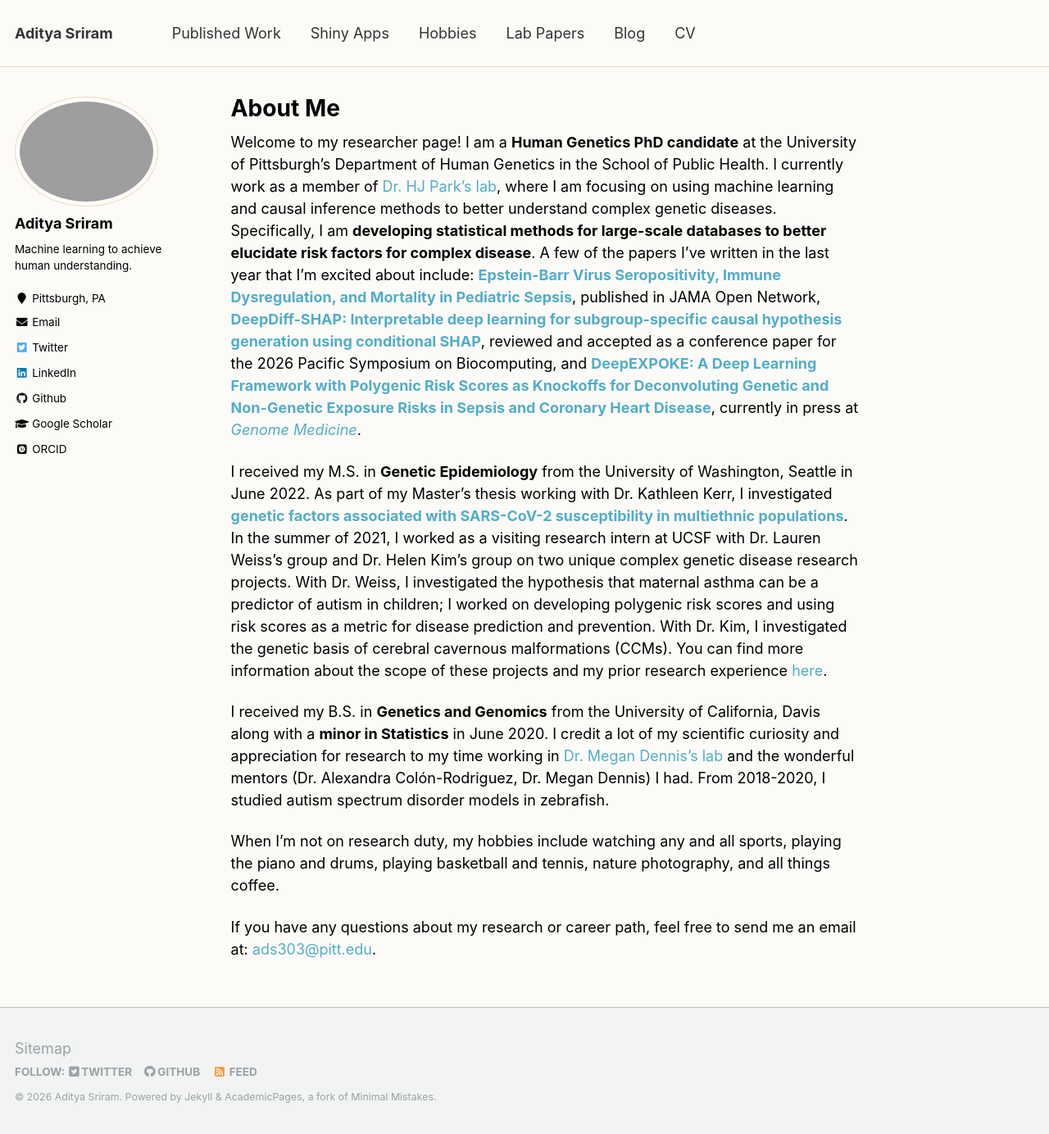
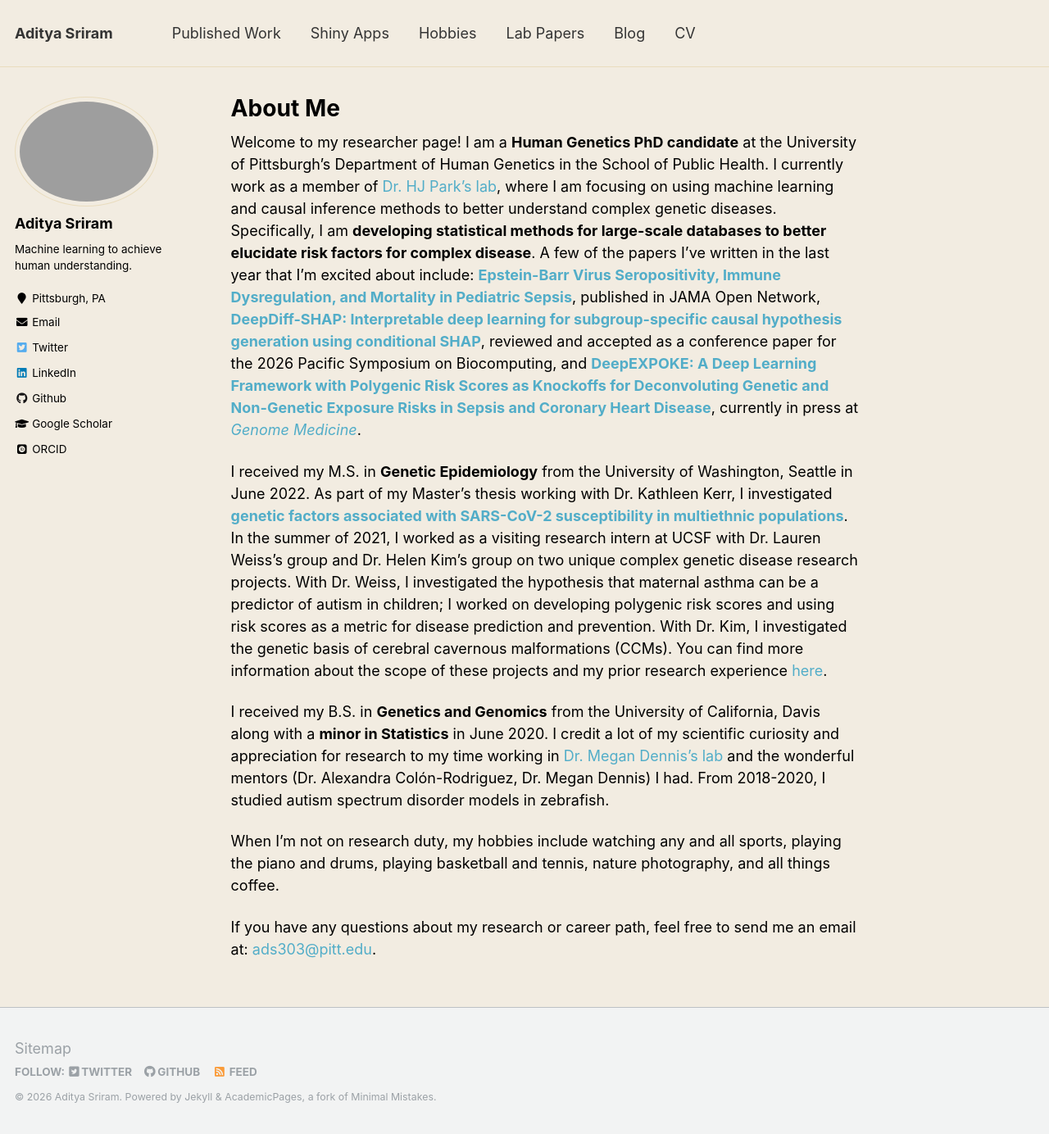
Before and after one commit to ads303/ads303.github.io, a Jekyll site: the page built from _pages/about.md, in a window 1280 px wide and 1384 px high. Shown: the whole window at 82% size. Built offline with Jekyll 4.4.1, drawn with Linux system fonts in a browser that asks for light colours; some web fonts are replaced.

Commit message:
Update _variables.scss

```diff
--- a/_sass/_variables.scss
+++ b/_sass/_variables.scss
@@ -54,7 +54,7 @@ $light-gray                 : mix(#fff, $gray, 50%);
 $lighter-gray               : mix(#fff, $gray, 90%);
 
 $body-color                 : #fff;
-$background-color: #fdfbf8 !default;
+$background-color: #f2ece1 !default;
 $code-background-color      : #fafafa;
 $code-background-color-dark : $light-gray;
 $text-color: #000000 !default;
```
